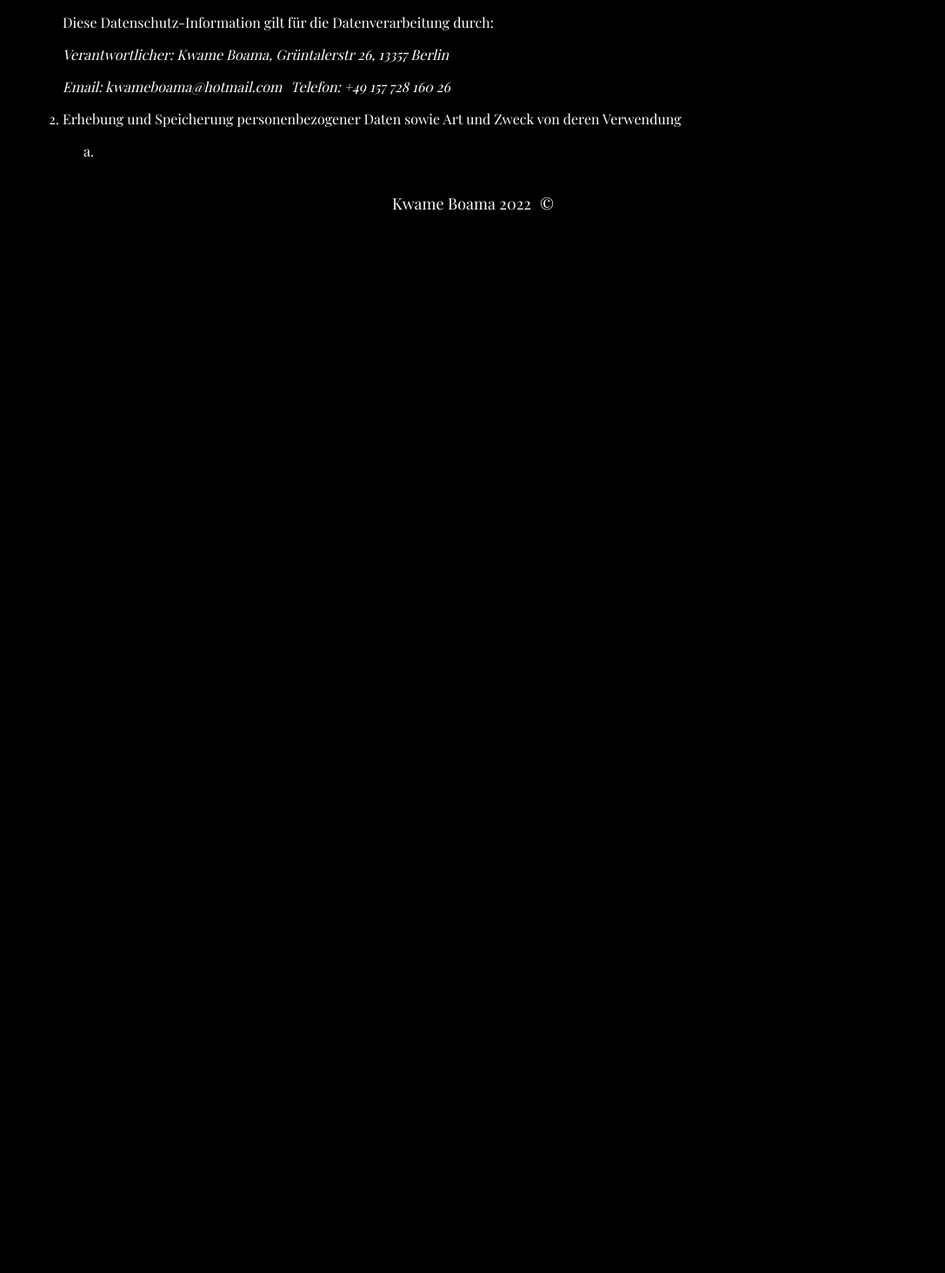
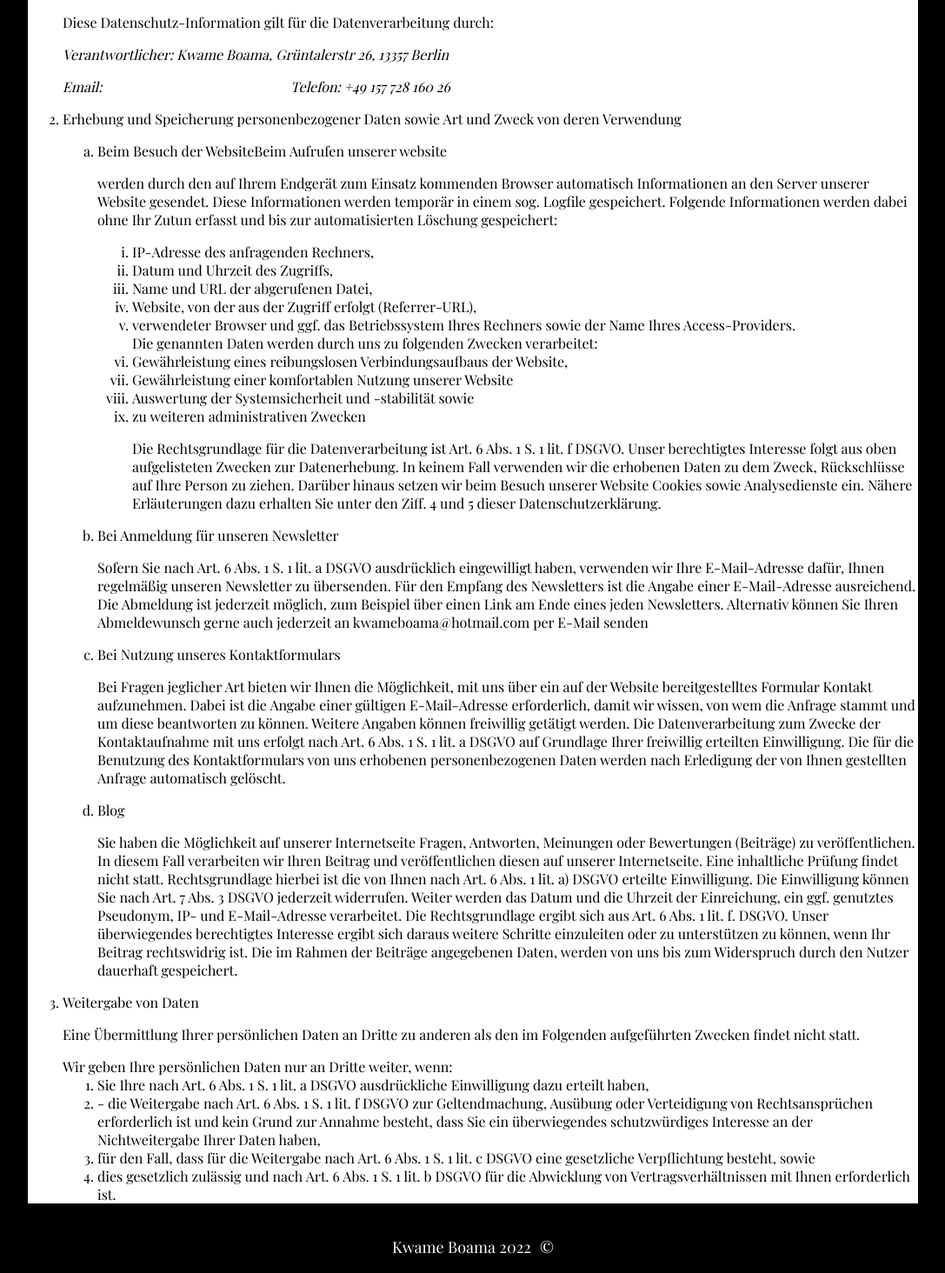
Before and after one commit to j-d-m/kwame_portfolio_photo, a React (Vite) app in the folder frontend/: page /policy in a window 1280 px wide. Shown: the part 186-1650 px from the top of the page at 87% size, without its empty margins (96-1183 px from the left). Before the commit the page ends 800 px from the top, so only its background shows below. Built offline with nearby package versions, Linux system fonts and the light colour scheme.

Commit message:
continued working on the policy page --lists all the way down

```diff
--- a/frontend/src/components/Policy.jsx
+++ b/frontend/src/components/Policy.jsx
@@ -6,16 +6,21 @@ function Policy() {
     <main>
       <ol>
         {" "}
+        {/* NUMBER 1 */}
         <p>Datenchutzerklärung</p>
+        <section>
           <li>
-          Name und Kontaktdaten des für die Verarbeitung Verantwortlichen sowie
-          des betrieblichen Datenschutzbeauftragten
+            Name und Kontaktdaten des für die Verarbeitung Verantwortlichen
+            sowie des betrieblichen Datenschutzbeauftragten
             <p>
-            Diese Datenschutz-Information gilt für die Datenverarbeitung durch:
+              Diese Datenschutz-Information gilt für die Datenverarbeitung
+              durch:
             </p>
             <address>
               {" "}
-            <p>Verantwortlicher: Kwame Boama, Grüntalerstr 26, 13357 Berlin</p>
+              <p>
+                Verantwortlicher: Kwame Boama, Grüntalerstr 26, 13357 Berlin
+              </p>
               <span>Email:</span>
               <a href="mailto:kwameboama@hotmail.com" className="email">
                 {" "}
@@ -24,16 +29,158 @@ function Policy() {
               <span>Telefon: +49 157 728 160 26</span>
             </address>
           </li>
+        </section>
+        {/* NUMBER 2 */}
+        <section>
           <li>
             <p>
-            Erhebung und Speicherung personenbezogener Daten sowie Art und Zweck
-            von deren Verwendung
+              Erhebung und Speicherung personenbezogener Daten sowie Art und
+              Zweck von deren Verwendung
             </p>
             <ol>
               {" "}
-            <li type="a"></li>
+              {/* START OF INTERNAL LIST (a) */}
+              <li type="a">
+                Beim Besuch der Website
+                <span>Beim Aufrufen unserer website </span>
+                <a href="http://www.kwameboama.com" className="email">
+                  www.kwameboama.com
+                </a>
+                <p>
+                  werden durch den auf Ihrem Endgerät zum Einsatz kommenden
+                  Browser automatisch Informationen an den Server unserer
+                  Website gesendet. Diese Informationen werden temporär in einem
+                  sog. Logfile gespeichert. Folgende Informationen werden dabei
+                  ohne Ihr Zutun erfasst und bis zur automatisierten Löschung
+                  gespeichert:
+                </p>
+                {/* nested list 1 */}
+                <ol>
+                  <li type="i">IP-Adresse des anfragenden Rechners,</li>
+                  <li type="i">Datum und Uhrzeit des Zugriffs,</li>
+                  <li type="i">Name und URL der abgerufenen Datei,</li>
+                  <li type="i">
+                    Website, von der aus der Zugriff erfolgt (Referrer-URL),
+                  </li>
+                  <li type="i">
+                    verwendeter Browser und ggf. das Betriebssystem Ihres
+                    Rechners sowie der Name Ihres Access-Providers.
+                  </li>
+                  <span>
+                    Die genannten Daten werden durch uns zu folgenden Zwecken
+                    verarbeitet:
+                  </span>
+                  <li type="i">
+                    Gewährleistung eines reibungslosen Verbindungsaufbaus der
+                    Website,
+                  </li>
+                  <li type="i">
+                    Gewährleistung einer komfortablen Nutzung unserer Website
+                  </li>
+                  <li type="i">
+                    Auswertung der Systemsicherheit und -stabilität sowie
+                  </li>
+                  <li type="i">
+                    zu weiteren administrativen Zwecken{" "}
+                    <p>
+                      Die Rechtsgrundlage für die Datenverarbeitung ist Art. 6
+                      Abs. 1 S. 1 lit. f DSGVO. Unser berechtigtes Interesse
+                      folgt aus oben aufgelisteten Zwecken zur Datenerhebung. In
+                      keinem Fall verwenden wir die erhobenen Daten zu dem
+                      Zweck, Rückschlüsse auf Ihre Person zu ziehen. Darüber
+                      hinaus setzen wir beim Besuch unserer Website Cookies
+                      sowie Analysedienste ein. Nähere Erläuterungen dazu
+                      erhalten Sie unter den Ziff. 4 und 5 dieser
+                      Datenschutzerklärung.
+                    </p>
+                  </li>
                 </ol>
               </li>
+              {/* START OF INTERNAL LIST (b) */}
+              <li type="a">Bei Anmeldung für unseren Newsletter</li>
+              <p>
+                Sofern Sie nach Art. 6 Abs. 1 S. 1 lit. a DSGVO ausdrücklich
+                eingewilligt haben, verwenden wir Ihre E-Mail-Adresse dafür,
+                Ihnen regelmäßig unseren Newsletter zu übersenden. Für den
+                Empfang des Newsletters ist die Angabe einer E-Mail-Adresse
+                ausreichend. Die Abmeldung ist jederzeit möglich, zum Beispiel
+                über einen Link am Ende eines jeden Newsletters. Alternativ
+                können Sie Ihren Abmeldewunsch gerne auch jederzeit an
+                kwameboama@hotmail.com per E-Mail senden
+              </p>
+              {/* START OF INTERNAL LIST (c) */}
+              <li type="a">Bei Nutzung unseres Kontaktformulars</li>
+              <p>
+                Bei Fragen jeglicher Art bieten wir Ihnen die Möglichkeit, mit
+                uns über ein auf der Website bereitgestelltes Formular Kontakt
+                aufzunehmen. Dabei ist die Angabe einer gültigen E-Mail-Adresse
+                erforderlich, damit wir wissen, von wem die Anfrage stammt und
+                um diese beantworten zu können. Weitere Angaben können
+                freiwillig getätigt werden. Die Datenverarbeitung zum Zwecke der
+                Kontaktaufnahme mit uns erfolgt nach Art. 6 Abs. 1 S. 1 lit. a
+                DSGVO auf Grundlage Ihrer freiwillig erteilten Einwilligung. Die
+                für die Benutzung des Kontaktformulars von uns erhobenen
+                personenbezogenen Daten werden nach Erledigung der von Ihnen
+                gestellten Anfrage automatisch gelöscht.
+              </p>
+              <li type="a">Blog</li>
+              <p>
+                Sie haben die Möglichkeit auf unserer Internetseite Fragen,
+                Antworten, Meinungen oder Bewertungen (Beiträge) zu
+                veröffentlichen. In diesem Fall verarbeiten wir Ihren Beitrag
+                und veröffentlichen diesen auf unserer Internetseite. Eine
+                inhaltliche Prüfung findet nicht statt. Rechtsgrundlage hierbei
+                ist die von Ihnen nach Art. 6 Abs. 1 lit. a) DSGVO erteilte
+                Einwilligung. Die Einwilligung können Sie nach Art. 7 Abs. 3
+                DSGVO jederzeit widerrufen. Weiter werden das Datum und die
+                Uhrzeit der Einreichung, ein ggf. genutztes Pseudonym, IP- und
+                E-Mail-Adresse verarbeitet. Die Rechtsgrundlage ergibt sich aus
+                Art. 6 Abs. 1 lit. f. DSGVO. Unser überwiegendes berechtigtes
+                Interesse ergibt sich daraus weitere Schritte einzuleiten oder
+                zu unterstützen zu können, wenn Ihr Beitrag rechtswidrig ist.
+                Die im Rahmen der Beiträge angegebenen Daten, werden von uns bis
+                zum Widerspruch durch den Nutzer dauerhaft gespeichert.
+              </p>
+            </ol>
+          </li>
+        </section>
+        <section>
+          <li>
+            Weitergabe von Daten
+            <p>
+              Eine Übermittlung Ihrer persönlichen Daten an Dritte zu anderen
+              als den im Folgenden aufgeführten Zwecken findet nicht statt.
+            </p>
+            <span>
+              Wir geben Ihre persönlichen Daten nur an Dritte weiter, wenn:
+            </span>
+            <ol>
+              <li>
+                {" "}
+                Sie Ihre nach Art. 6 Abs. 1 S. 1 lit. a DSGVO ausdrückliche
+                Einwilligung dazu erteilt haben,
+              </li>
+              <li>
+                {" "}
+                - die Weitergabe nach Art. 6 Abs. 1 S. 1 lit. f DSGVO zur
+                Geltendmachung, Ausübung oder Verteidigung von Rechtsansprüchen
+                erforderlich ist und kein Grund zur Annahme besteht, dass Sie
+                ein überwiegendes schutzwürdiges Interesse an der
+                Nichtweitergabe Ihrer Daten haben,
+              </li>
+              <li>
+                {" "}
+                für den Fall, dass für die Weitergabe nach Art. 6 Abs. 1 S. 1
+                lit. c DSGVO eine gesetzliche Verpflichtung besteht, sowie
+              </li>
+              <li>
+                dies gesetzlich zulässig und nach Art. 6 Abs. 1 S. 1 lit. b
+                DSGVO für die Abwicklung von Vertragsverhältnissen mit Ihnen
+                erforderlich ist.
+              </li>
+            </ol>
+          </li>
+        </section>
       </ol>
     </main>
   );
--- a/frontend/src/styles/_policy.css
+++ b/frontend/src/styles/_policy.css
@@ -1,5 +1,6 @@
 main {
-  background-color: #000;
+  color: #000;
+  background-color: #fff;
   text-align: left;
   font-size: 16px;
   width: 100%;
```
Lines whose indentation alone changed are shown as unchanged.
